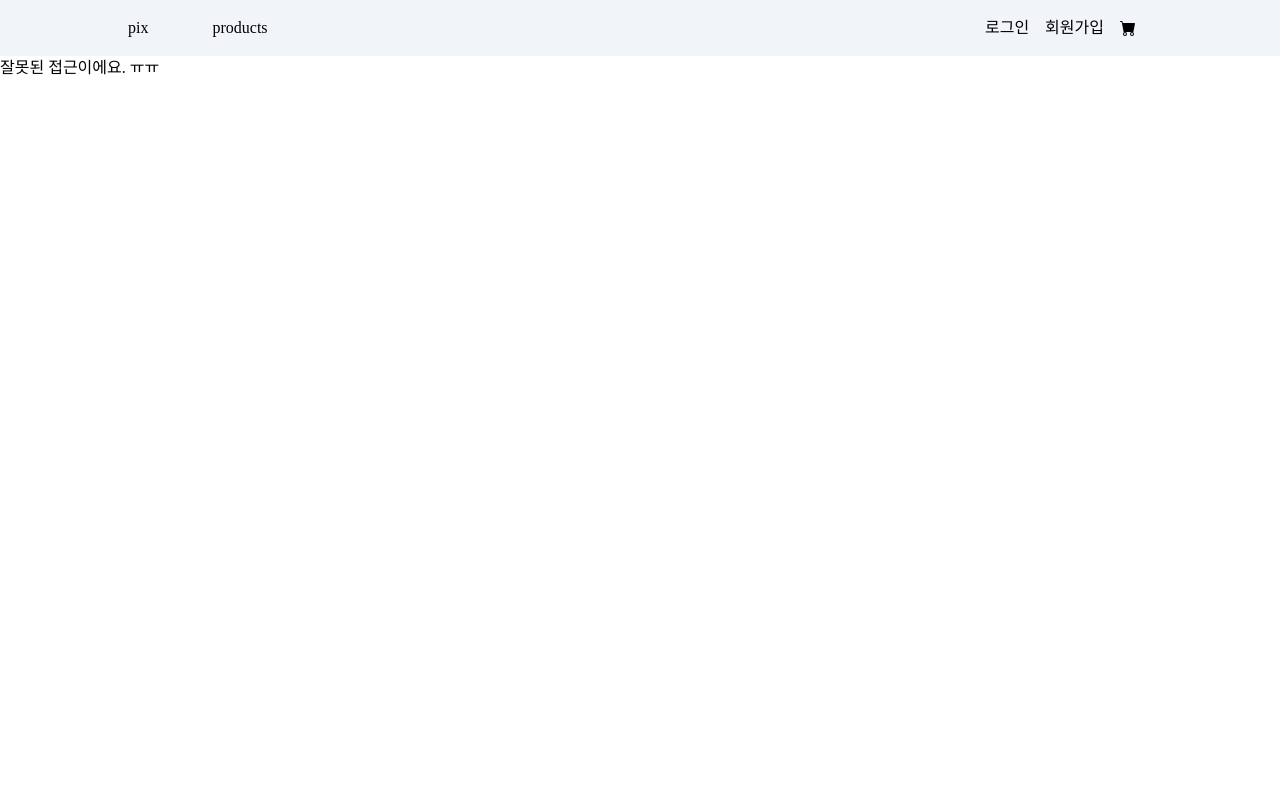
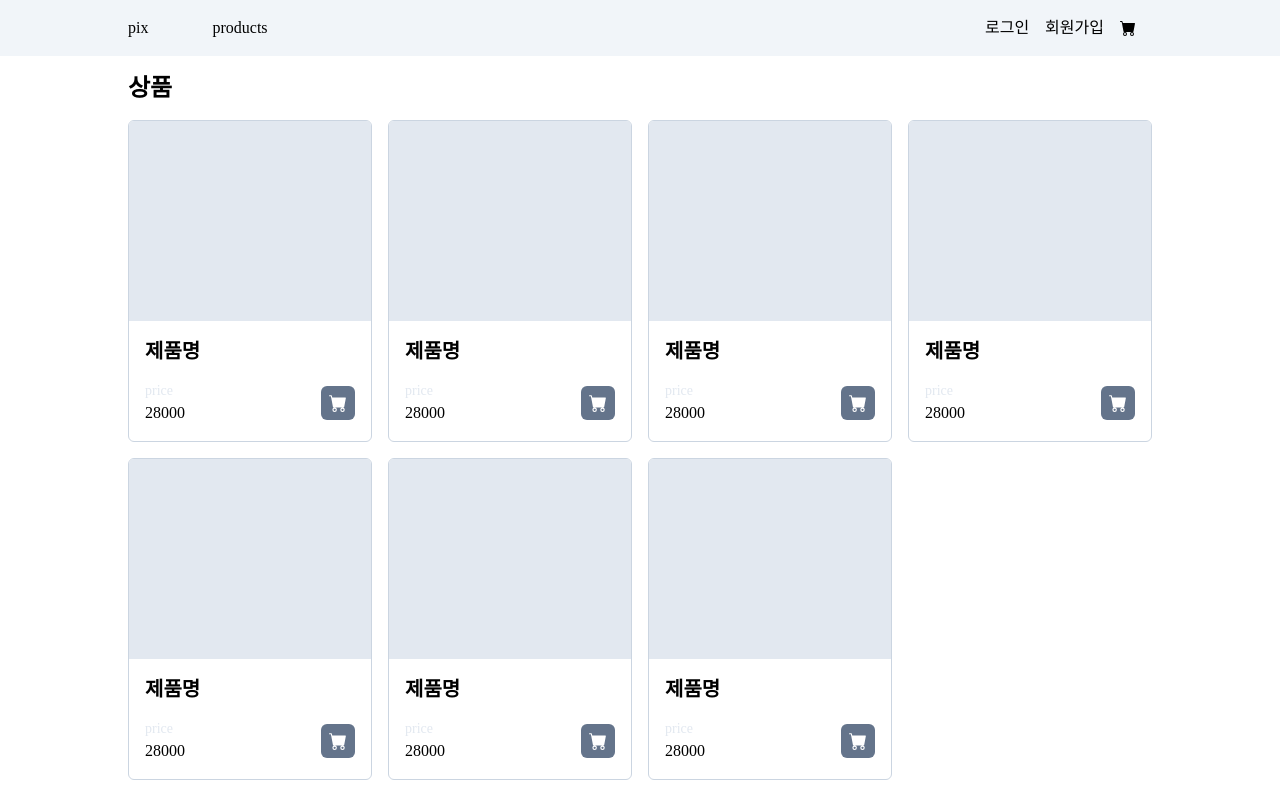
Before and after one commit to jaeeedev/pix, a React (Vite) app: page /products in a window 1280 px wide. Shown: the top 800 px of the page. Built offline with nearby package versions, Linux system fonts and the light colour scheme; no server answers; a web font is replaced by a local one.

Commit message:
feat: products 페이지 상품 컴포넌트 제작

```diff
--- a/src/components/auth/AuthObserver.tsx
+++ b/src/components/auth/AuthObserver.tsx
@@ -1,6 +1,6 @@
 import { getAuth, onAuthStateChanged } from "firebase/auth";
-import React, { useEffect } from "react";
-import authAtom from "../../recoil/auth/AuthAtom";
+import { useEffect } from "react";
+import authAtom from "../../recoil/auth/authAtom";
 import { useSetRecoilState } from "recoil";
 
 const AuthObserver = () => {
@@ -21,7 +21,7 @@ const AuthObserver = () => {
     });
   }, [auth, setLoginStatus]);
 
-  return <div>AuthObserver</div>;
+  return <div />;
 };
 
 export default AuthObserver;
--- a/src/components/common/header/Header.tsx
+++ b/src/components/common/header/Header.tsx
@@ -33,7 +33,7 @@ const Header = () => {
           <Link to="/">pix</Link>
           <nav className="flex justify-between  grow">
             <div>
-              <Link to="/">products</Link>
+              <Link to="/products">products</Link>
             </div>
             <ul className="flex items-center gap-4 ">
               {!isLogin && (
--- /dev/null
+++ b/src/components/products/ItemSet.tsx
@@ -0,0 +1,27 @@
+import React from "react";
+import { Link } from "react-router-dom";
+import { BsFillCartFill } from "react-icons/bs";
+
+const ItemSet = () => {
+  return (
+    <div className="rounded-md overflow-hidden border border-slate-300">
+      <div className="bg-slate-200 w-full h-[200px]"></div>
+      <div className="p-4">
+        <Link to="/">
+          <span className="font-bold text-xl">제품명</span>
+        </Link>
+        <div className="flex justify-between items-center mt-4">
+          <div>
+            <span className="text-slate-200 text-sm block">price</span>
+            <span>28000</span>
+          </div>
+          <button className="rounded-md p-2 bg-slate-500 text-white">
+            <BsFillCartFill size={18} />
+          </button>
+        </div>
+      </div>
+    </div>
+  );
+};
+
+export default ItemSet;
--- a/src/pages/auth/LoginPage.tsx
+++ b/src/pages/auth/LoginPage.tsx
@@ -10,8 +10,22 @@ import useGlobalModal from "../../components/common/modal/useGlobalModal";
 import { getAuth, signInWithEmailAndPassword } from "firebase/auth";
 import { useRecoilValue } from "recoil";
 import authAtom from "../../recoil/auth/authAtom";
+import { FirebaseError } from "firebase/app";
+
+type LoginErrorCodeMessages = {
+  [key: string]: string;
+  default: string;
+};
 
 const emailRegex = "[a-zA-Z0-9]+@[a-zA-Z]+.[a-zA-Z]{2,}";
+const loginErrorCodeMessages: LoginErrorCodeMessages = {
+  "auth/user-not-found": "존재하지 않는 이메일입니다.",
+  "auth/wrong-password": "비밀번호가 일치하지 않습니다.",
+  "auth/weak-password": "비밀번호를 6글자 이상으로 지정해주세요.",
+  "auth/invalid-email": "이메일 형식이 올바르지 않습니다.",
+  default: "로그인에 실패했습니다. 잠시 후 실행해주세요",
+};
+
 const LoginPage = () => {
   const { setModal } = useGlobalModal();
   const navigate = useNavigate();
@@ -44,9 +58,13 @@ const LoginPage = () => {
           });
         }
       } catch (err) {
-        console.log(err);
-        console.log(typeof err);
-        setModal("오류가 발생했습니다. /잠시 후 실행해주세요");
+        if (err instanceof FirebaseError && err.code) {
+          console.log(err);
+          setModal(
+            loginErrorCodeMessages[err.code] || loginErrorCodeMessages.default
+          );
+          // 동일한 오류가 또 발생하면 값은 안바뀌어서 모달이 다시안뜨네
+        }
       }
     },
     [navigate, setModal]
--- /dev/null
+++ b/src/pages/products/ProductsPage.tsx
@@ -0,0 +1,22 @@
+import ContentContainer from "../../components/common/ContentContainer";
+import PageTitle from "../../components/common/PageTitle";
+import ItemSet from "../../components/products/ItemSet";
+
+const ProductsPage = () => {
+  return (
+    <ContentContainer>
+      <PageTitle>상품</PageTitle>
+      <div className="grid grid-cols-2 gap-4 md:grid-cols-3 lg:grid-cols-4">
+        <ItemSet />
+        <ItemSet />
+        <ItemSet />
+        <ItemSet />
+        <ItemSet />
+        <ItemSet />
+        <ItemSet />
+      </div>
+    </ContentContainer>
+  );
+};
+
+export default ProductsPage;
--- a/src/router.tsx
+++ b/src/router.tsx
@@ -6,6 +6,7 @@ import GlobalModal from "./components/common/modal/GlobalModal";
 
 const LoginPage = lazy(() => import("./pages/auth/LoginPage"));
 const SignupPage = lazy(() => import("./pages/auth/SignupPage"));
+const ProductsPage = lazy(() => import("./pages/products/ProductsPage"));
 
 const router = createBrowserRouter([
   {
@@ -30,6 +31,10 @@ const router = createBrowserRouter([
         element: <SignupPage />,
       },
       {
+        path: "/products",
+        element: <ProductsPage />,
+      },
+      {
         path: "*",
         element: <div>잘못된 접근이에요. ㅠㅠ</div>,
       },
```
